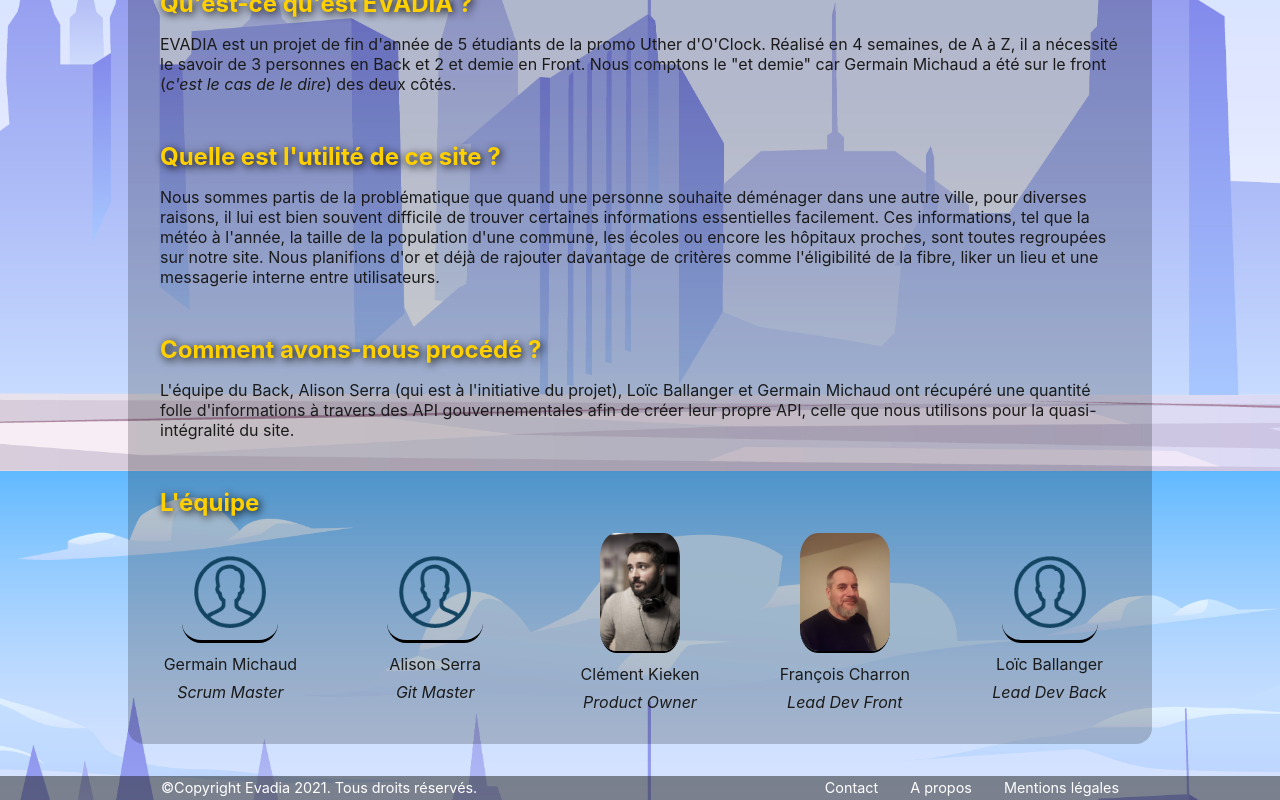
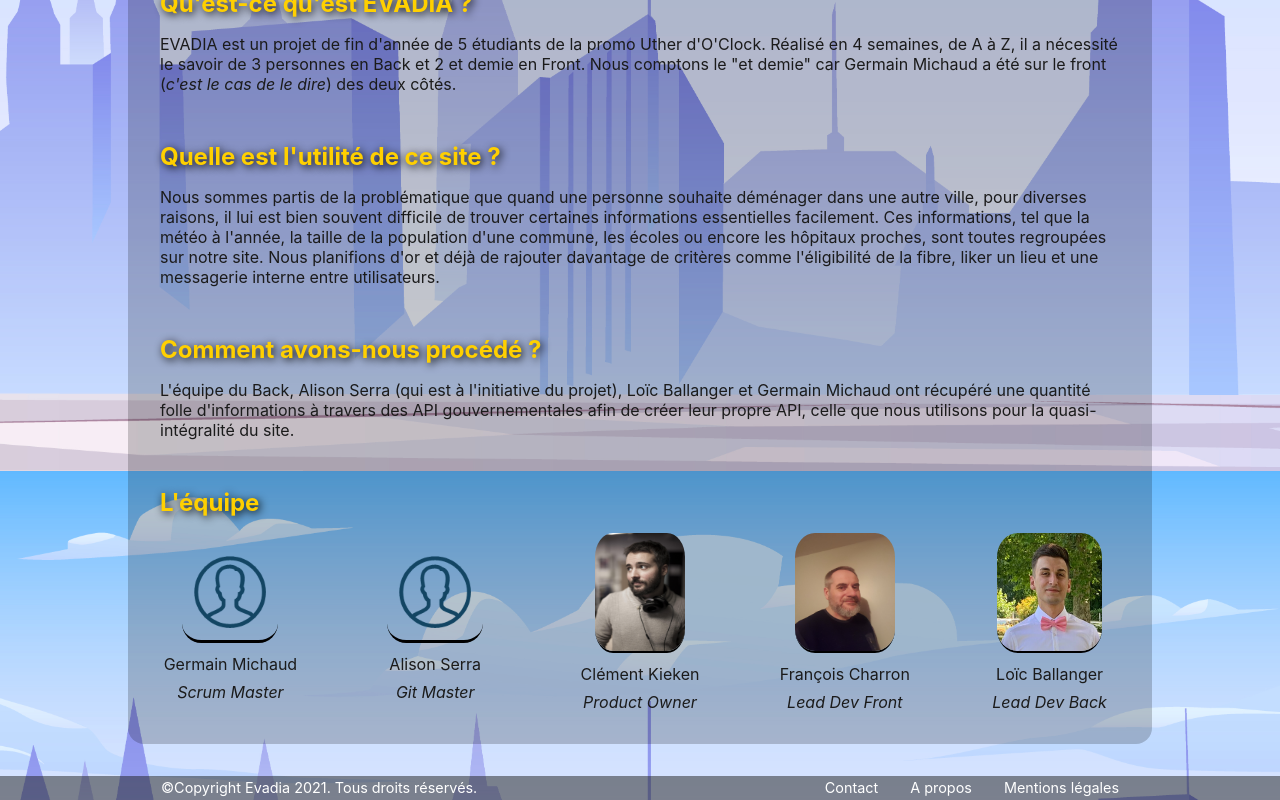
Before and after one commit to Lballanger/Evadia, a React (Vite) app in the folder front/: page /about in a window 1280 px wide. Shown: the part 329-1129 px from the top of the page. Built offline with nearby package versions, Linux system fonts and the light colour scheme; no server answers.

Commit message:
update picture about page

```diff
--- a/front/src/components/About/index.jsx
+++ b/front/src/components/About/index.jsx
@@ -5,6 +5,7 @@ import { motion } from 'framer-motion';
 import avatar from '../../assets/images/avatar.png';
 import avatarFC from '../../assets/images/FC.jpg';
 import avatarCK from '../../assets/images/CK.jpg';
+import avatarLB from '../../assets/images/LB.png';
 
 const About = () => (
   <>
@@ -158,8 +159,8 @@ const About = () => (
                   ease: 'easeInOut',
                   times: [0, 0.2, 0.5, 0.8, 3],
                 }}
-                src={avatar}
-                className="About__team__avatar"
+                src={avatarLB}
+                className="About__team__avatarLB"
                 alt="avatar"
               />
               <p className="About__team__dev">Loïc Ballanger</p>
--- a/front/src/components/About/styles.scss
+++ b/front/src/components/About/styles.scss
@@ -78,14 +78,21 @@
     }
 
     &__avatarFC {
+      width: 100px;
+      height: 120px;
+      text-align: center;
+      border-bottom: 2px solid black;
+      border-radius: 20%;
+    }
+    &__avatarCK {
       width: 90px;
       height: 120px;
       text-align: center;
       border-bottom: 2px solid black;
       border-radius: 20%;
     }
-    &__avatarCK {
-      width: 80px;
+    &__avatarLB {
+      width: 105px;
       height: 120px;
       text-align: center;
       border-bottom: 2px solid black;
```
Also changed, not shown: front/src/assets/images/LB.png (added).
